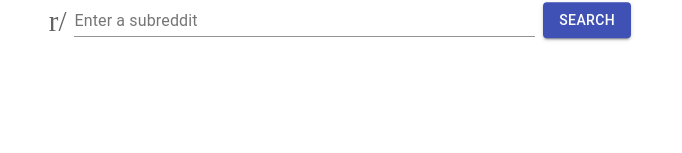
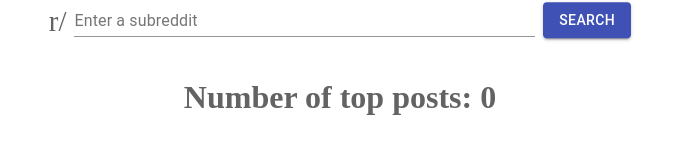
Before and after one commit to sbinmakhashen/Search_Reddit_Testing, a React (Create React App) app: page / in a window 1280 px wide. Shown: the part 261-414 px from the top of the page, without its empty margins (300-982 px from the left). Built offline with nearby package versions, Linux system fonts and the light colour scheme.

Commit message:
error unit testing

```diff
--- a/package.json
+++ b/package.json
@@ -41,9 +41,6 @@
     "jest-fetch-mock": "^3.0.3"
   },
   "jest": {
-    "automock": false,
-    "setupFiles": [
-      "./setupJest.js"
-    ]
+    "resetMocks": false
   }
 }
--- a/src/components/Content/SubredditResults.js
+++ b/src/components/Content/SubredditResults.js
@@ -9,7 +9,7 @@
         {isLoading && <h1 className="loading">Loading..</h1>}
       </div>
       <div className="show-results" ref={resultPosts}>
-        {isLoading === false && (
+        {!isLoading && (
           <h1 className="results">Number of top posts: {postNum}</h1>
         )}
       </div>
```
Also changed, not shown: src/setupTests.js (+1 -1 lines), 1 other file (tests, documents, lock files or other folders).
